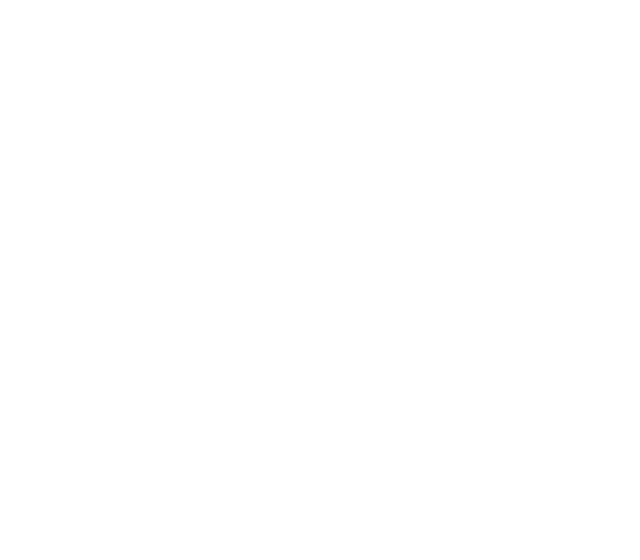
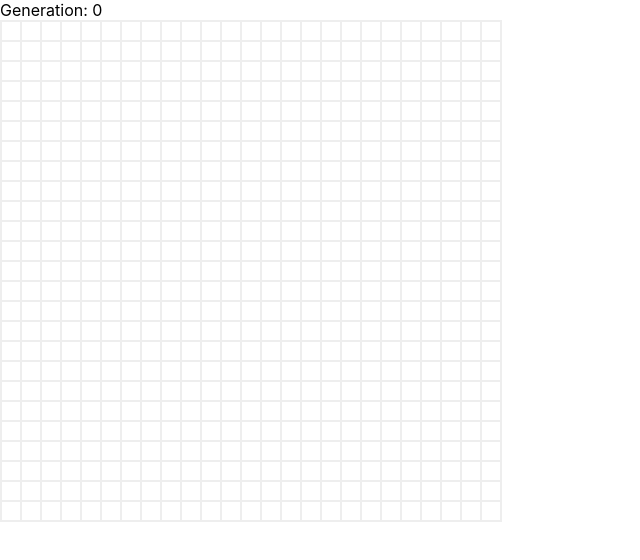
Before and after one commit to Pergamene/cs-build-1-game-of-life, a React (Create React App) app: page / in a window 1280 px wide. Shown: the top 560 px of the page, without its empty margins (0-640 px from the left). Built offline with nearby package versions, Linux system fonts and the light colour scheme.

Commit message:
game grid with clickable cells

```diff
--- a/src/App.js
+++ b/src/App.js
@@ -1,9 +1,11 @@
 import React from 'react';
+
+import Game from './components/Game';
 
 function App() {
   return (
     <div className="App">
-
+      <Game />
     </div>
   );
 }
--- a/src/components/Board.jsx
+++ b/src/components/Board.jsx
@@ -1,19 +1,43 @@
-import React, { useState } from 'react';
+import React, { useState, Fragment } from 'react';
 import { makeStyles } from '@material-ui/core/styles';
 
+import Row from './Row';
+
 const useStyles = makeStyles({
-  root: {
-
+  grid: {
+    display: 'flex',
+    flexDirection: 'column',
+    height: '500px',
+    width: '500px',
+    border: '1px solid #eee',
   },
 });
 
-const Game = () => {
+const Board = props => {
+  const { size } = props;
   const classes = useStyles();
   const [generation, setGeneration] = useState(0);
+  const [displayBuffer, setDisplayBuffer] = useState(new Array(size).fill(Array(size).fill(false)));
+  const [workBuffer, setWorkBuffer] = useState(new Array(size).fill(Array(size).fill(false)));
+
+  const toggleCell = (row, column) => {
+    const newDisplayBuffer = displayBuffer.map(row => {
+      return row.slice();
+    });
+    newDisplayBuffer[row][column] = !newDisplayBuffer[row][column];
+    setDisplayBuffer(newDisplayBuffer);
+  };
 
   return (
-    <div></div>
+    <Fragment>
+      <div>Generation: {generation}</div>
+      <div className={classes.grid}>
+        {displayBuffer.map((cells, row) => {
+          return <Row cells={cells} row={row} toggleCell={toggleCell} key={row} />;
+        })}
+      </div>
+    </Fragment>
   );
 };
 
-export default Game;
+export default Board;
--- a/src/components/Cell.jsx
+++ b/src/components/Cell.jsx
@@ -3,16 +3,26 @@
 
 const useStyles = makeStyles({
   root: {
-
+    backgroundColor: props => props.isAlive ? '#000' : '#fff',
+    display: 'flex',
+    flex: '1',
+    border: '1px solid #eee',
   },
 });
 
-const Game = () => {
-  const classes = useStyles();
+const Cell = props => {
+  const { isAlive, row, column, toggleCell } = props;
+  const classes = useStyles({ isAlive });
+
+  const toggleIsAlive = () => {
+    toggleCell(row, column);
+  };
 
   return (
-    <div></div>
+    <div className={classes.root} onClick={toggleIsAlive}>
+      {isAlive}
+    </div>
   );
 };
 
-export default Game;
+export default Cell;
--- a/src/components/Game.jsx
+++ b/src/components/Game.jsx
@@ -1,5 +1,7 @@
-import React from 'react';
+import React, { useState } from 'react';
 import { makeStyles } from '@material-ui/core/styles';
+
+import Board from './Board';
 
 const useStyles = makeStyles({
   root: {
@@ -9,9 +11,12 @@
 
 const Game = () => {
   const classes = useStyles();
+  const [size, setSize] = useState(25);
 
   return (
-    <div></div>
+    <div>
+      <Board size={size} />
+    </div>
   );
 };
 
--- /dev/null
+++ b/src/components/Row.jsx
@@ -0,0 +1,26 @@
+import React from 'react';
+import { makeStyles } from '@material-ui/core/styles';
+
+import Cell from './Cell';
+
+const useStyles = makeStyles({
+  root: {
+    display: 'flex',
+    flex: '1',
+  },
+});
+
+const Row = props => {
+  const { cells, row, toggleCell } = props;
+  const classes = useStyles();
+
+  return (
+    <div className={classes.root}>
+      {cells.map((isAlive, column) => {
+        return <Cell isAlive={isAlive} row={row} column={column} toggleCell={toggleCell} key={`${row}, ${column}`} />;
+      })}
+    </div>
+  );
+};
+
+export default Row;
```
Also changed, not shown: 1 other file (tests, documents, lock files or other folders).
